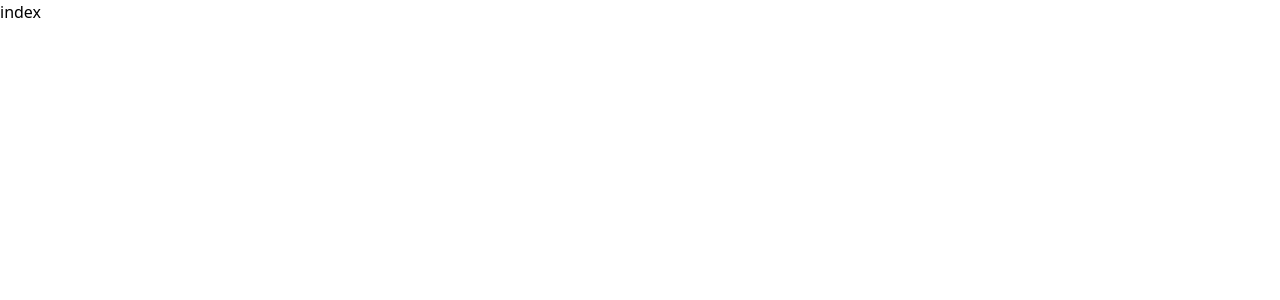
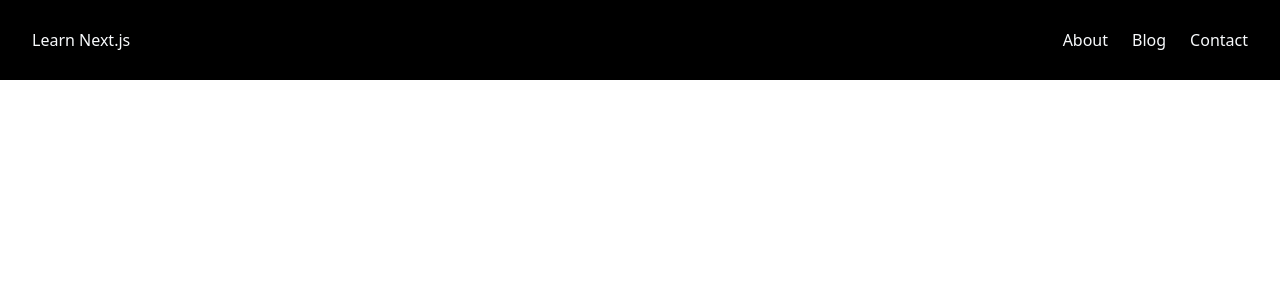
Before and after one commit to bratdr/learn-next, a Next.js app: page /components/navigation in a window 1280 px wide. Shown: the top 300 px of the page. Built offline with nearby package versions, Linux system fonts and the light colour scheme.

Commit message:
Update navigation.js

```diff
--- a/pages/components/navigation.js
+++ b/pages/components/navigation.js
@@ -1,7 +1,27 @@
 import React from "react";
+import Link from "next/link";
 
 const navigation = () => {
-  return <div>index</div>;
+  return (
+    <div>
+      {/* Navigation bar */}
+      <div className="flex flex-row justify-between items-center bg-black px-8 text-slate-50 h-20">
+        <Link href="/">Learn Next.js</Link>
+        <ul className="flex flex-row gap-6">
+          <li>
+            {/* using next/link feature from next.js */}
+            <Link href="/about">About</Link>
+          </li>
+          <li>
+            <Link href="/blog">Blog</Link>
+          </li>
+          <li>
+            <Link href="/contact">Contact</Link>
+          </li>
+        </ul>
+      </div>
+    </div>
+  );
 };
 
 export default navigation;
```
